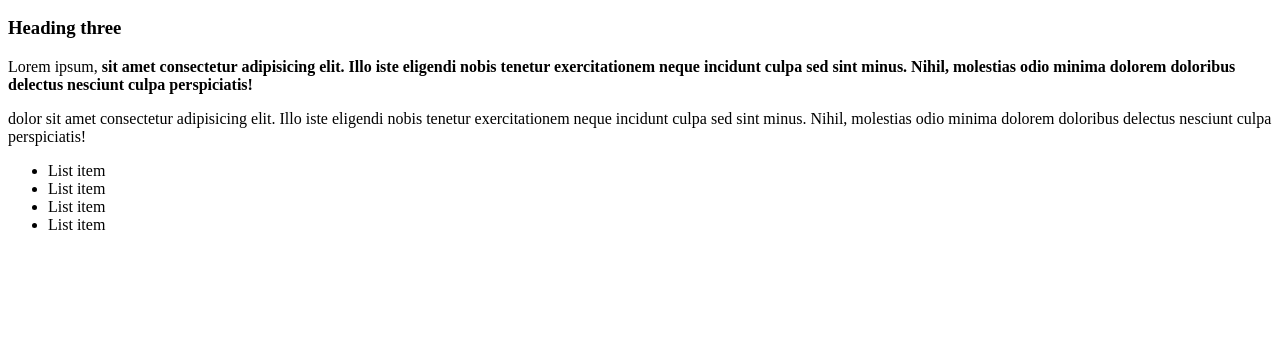
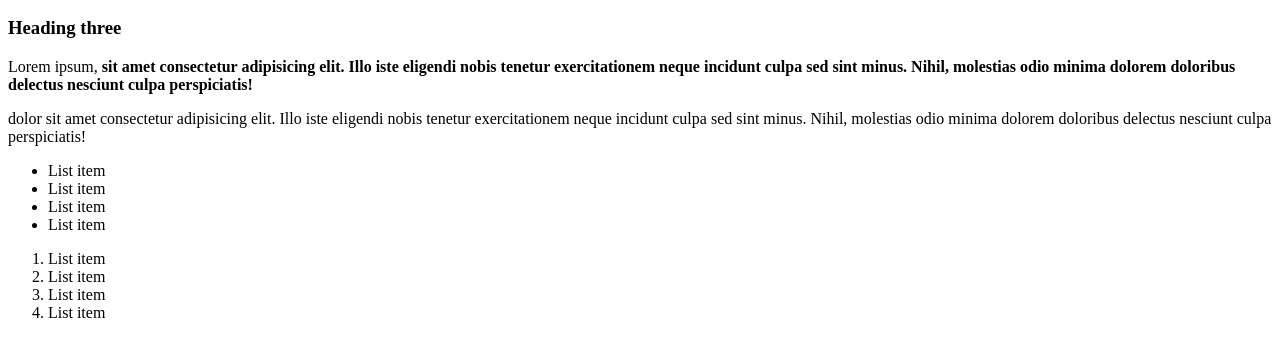
Before and after one commit to AndrewBanks77/First-github-project, a plain HTML site: page index.html in a window 1280 px wide. Shown: the part 168-524 px from the top of the page. Drawn offline with Linux system fonts and the light colour scheme.

Commit message:
new list

```diff
--- a/index.html
+++ b/index.html
@@ -27,4 +27,11 @@
     <li> List item</li>
     <li> List item</li>
 </ul>
+
+<ol>
+    <li> List item</li>
+    <li> List item</li>
+    <li> List item</li>
+    <li> List item</li>
+</ol>
 </body>
```
